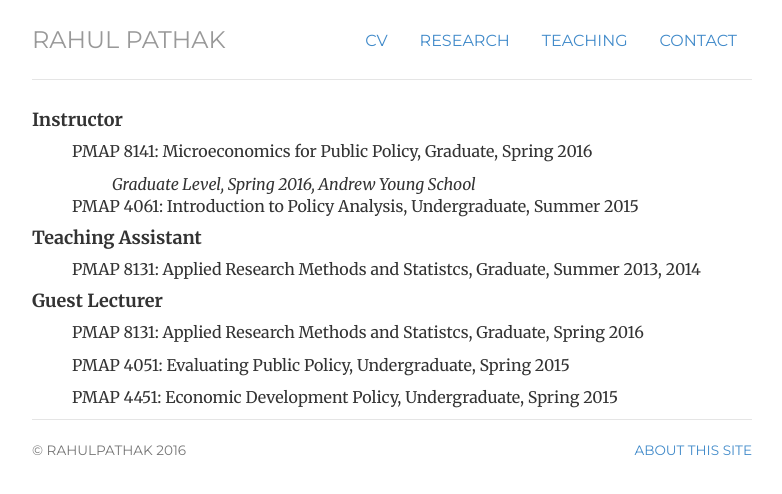
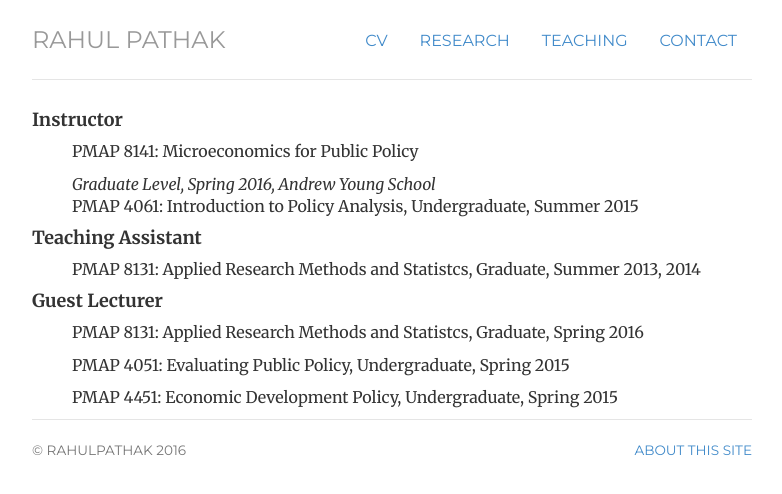
Before and after one commit to pathak-rahul/pathak-rahul.github.io, a Jekyll site: the page built from teaching/index.html, in a window 1280 px wide. Shown: the top 494 px of the page, without its empty margins (248-1030 px from the left). Built offline with Jekyll 4.4.1, drawn with Linux system fonts in a browser that asks for light colours.

Commit message:
Update index.html

```diff
--- a/teaching/index.html
+++ b/teaching/index.html
@@ -7,8 +7,8 @@ title: teaching
 	<h4> Instructor </h4>
 
 	<ul>
-	<p>PMAP 8141: Microeconomics for Public Policy, Graduate, Spring 2016</p>
-		<ul> <em>Graduate Level, Spring 2016, Andrew Young School</em></ul>
+	<p>PMAP 8141: Microeconomics for Public Policy</p>
+	<em>Graduate Level, Spring 2016, Andrew Young School</em>
 	<p>PMAP 4061: Introduction to Policy Analysis, Undergraduate, Summer 2015 </p>
 	</ul>
 
```
